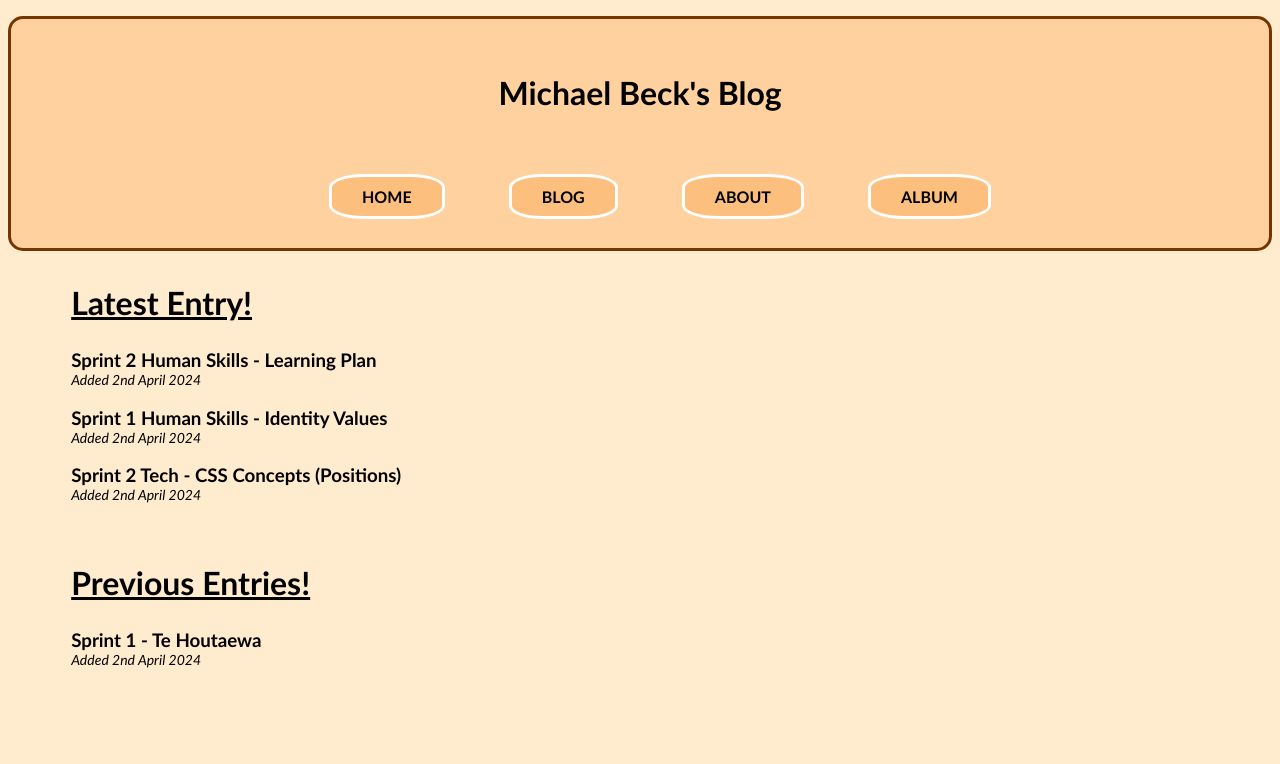
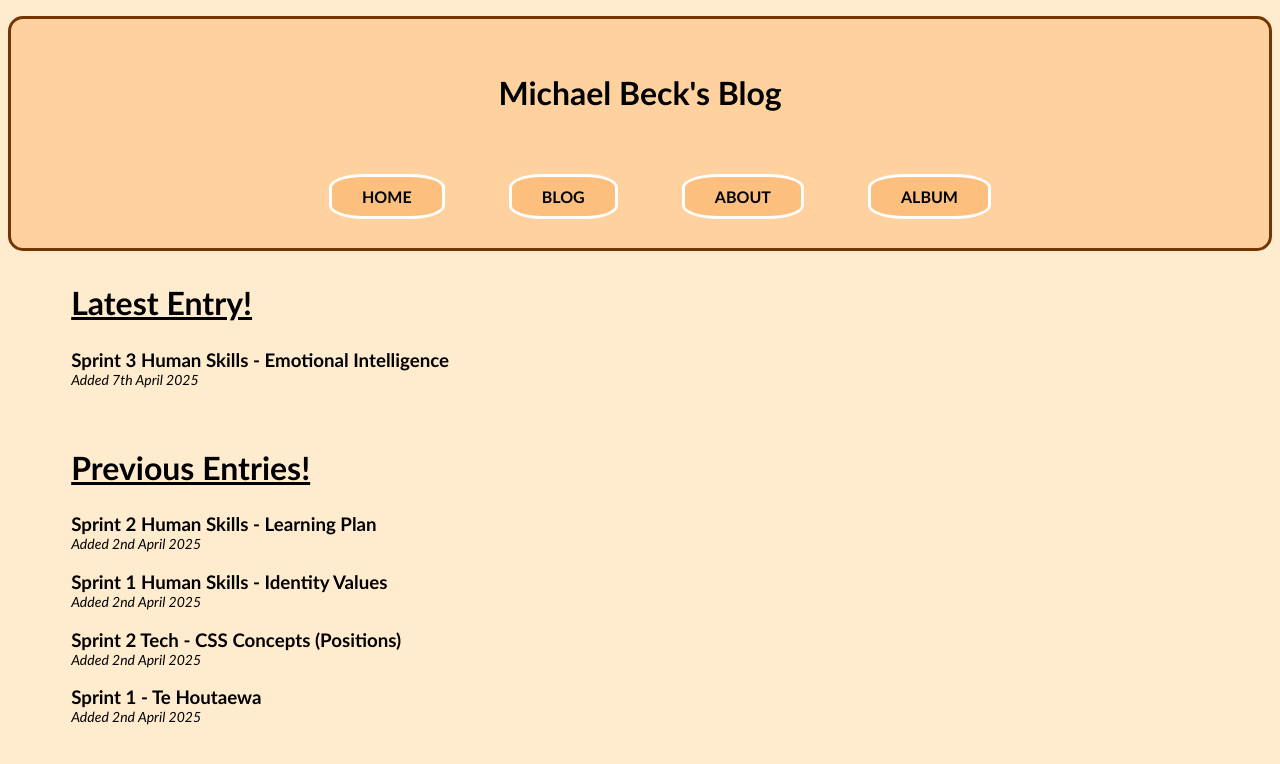
Before and after one commit to michaelbecktl/michaelbecktl.github.io, a plain HTML site: page blog.html in a window 1280 px wide. Drawn offline with Linux system fonts and the light colour scheme.

Commit message:
Updated Blog Link & Dates

```diff
--- a/blog.html
+++ b/blog.html
@@ -22,30 +22,36 @@
   <body>
     <h2 class="entrytitle">Latest Entry!</h2>
     <h3 class="blogtitle">
+      <a href="blog/emotional-intelligence.html" class="hover"
+        >Sprint 3 Human Skills - Emotional Intelligence</a
+      >
+    </h3>
+    <p class="blogdesc">Added 7th April 2025</p>
+    <br />
+    <h2 class="entrytitle">Previous Entries!</h2>
+    <h3 class="blogtitle">
       <a href="blog/learning-plan.html" class="hover"
         >Sprint 2 Human Skills - Learning Plan</a
       >
     </h3>
-    <p class="blogdesc">Added 2nd April 2024</p>
+    <p class="blogdesc">Added 2nd April 2025</p>
     <h3 class="blogtitle">
       <a href="blog/identity-values.html" class="hover"
         >Sprint 1 Human Skills - Identity Values</a
       >
     </h3>
-    <p class="blogdesc">Added 2nd April 2024</p>
+    <p class="blogdesc">Added 2nd April 2025</p>
     <h3 class="blogtitle">
       <a href="blog/html-css.html" class="hover"
         >Sprint 2 Tech - CSS Concepts (Positions)</a
       >
     </h3>
-    <p class="blogdesc">Added 2nd April 2024</p>
-    <br />
-    <h2 class="entrytitle">Previous Entries!</h2>
+    <p class="blogdesc">Added 2nd April 2025</p>
     <h3 class="blogtitle">
       <a href="blog/te-houtaewa-template.html" class="hover"
         >Sprint 1 - Te Houtaewa</a
       >
     </h3>
-    <p class="blogdesc">Added 2nd April 2024</p>
+    <p class="blogdesc">Added 2nd April 2025</p>
   </body>
 </html>
```
